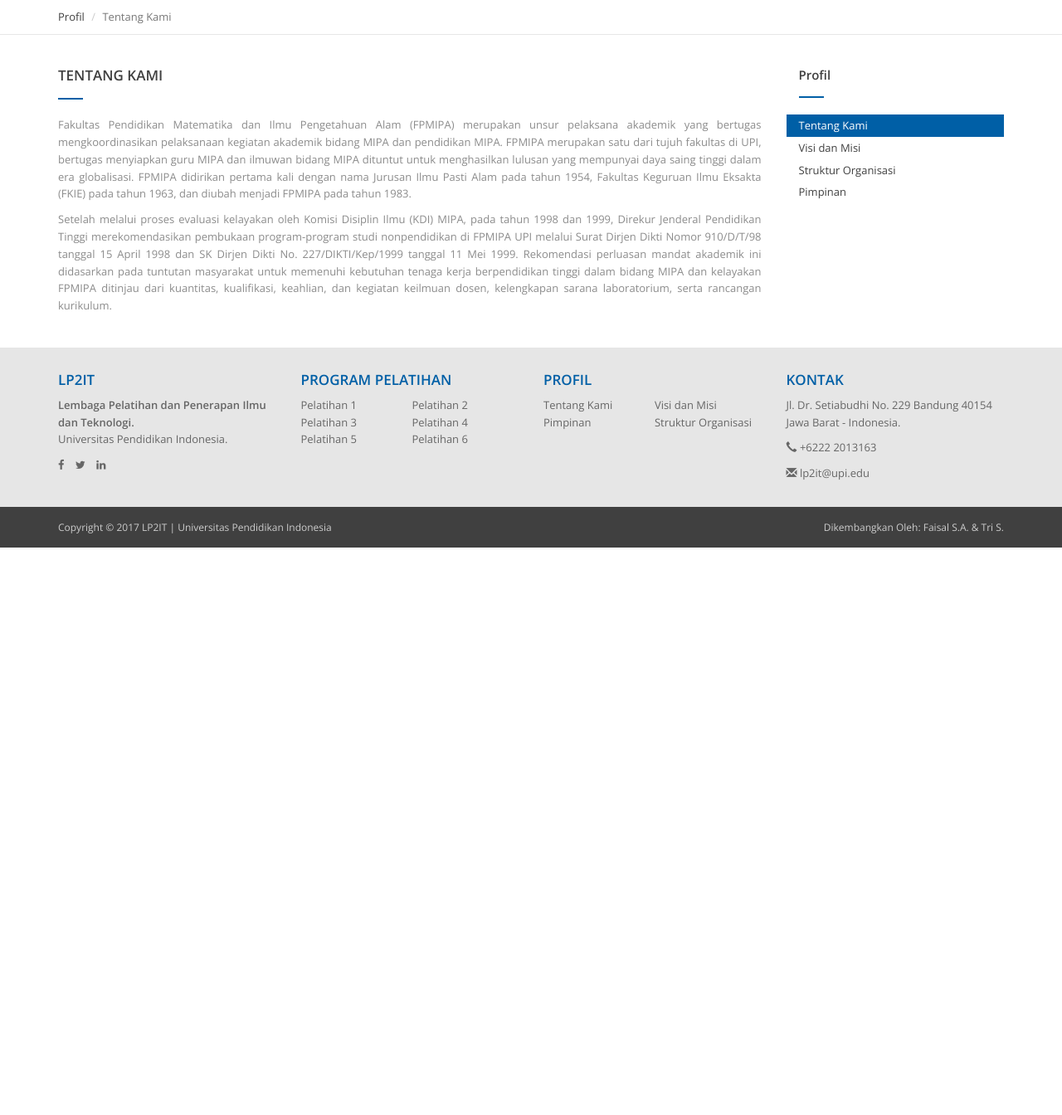
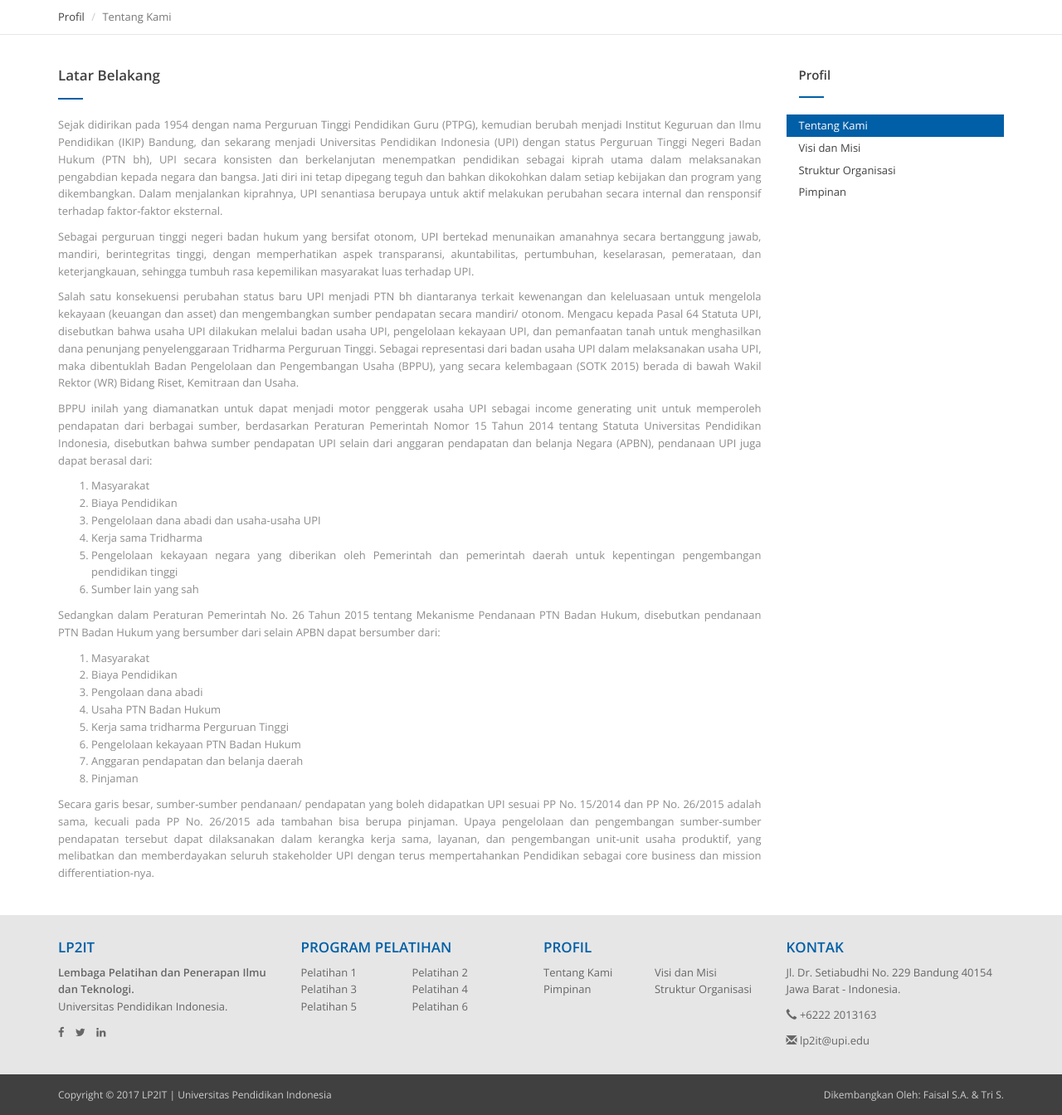
Before and after one commit to faisalsyfl/LPPIT, a CodeIgniter app: page /LPPIT/Profil in a window 1280 px wide. Shown: the part 99-1443 px from the top of the page at 83% size. Before the commit the page ends 759 px from the top, so only its background shows below. Run offline with CodeIgniter, Linux system fonts and the light colour scheme.

Commit message:
New push

```diff
--- a/application/config/autoload.php
+++ b/application/config/autoload.php
@@ -132,4 +132,4 @@
 |
 |	$autoload['model'] = array('first_model' => 'first');
 */
-$autoload['model'] = array('Pelatihan','Berita');
+$autoload['model'] = array('Pelatihan','News');
--- a/application/config/routes.php
+++ b/application/config/routes.php
@@ -50,7 +50,6 @@
 |		my-controller/my-method	-> my_controller/my_method
 */
 $route['default_controller'] = 'Home';
-$route['Berita'] = 'Home/berita';
 $route['Kontak'] = 'Home/kontak';
 $route['Admin/barang/(:any)/Edit'] = 'Admin/viewEdit/$1';
 $route['404_override'] = '';
--- a/application/controllers/Home.php
+++ b/application/controllers/Home.php
@@ -28,11 +28,6 @@
 		$this->load->view('profil');
 		$this->load->view('templates/footer');
 	}
-	public function berita(){
-		$this->load->view('templates/header');
-		$this->load->view('berita');
-		$this->load->view('templates/footer');
-	}
 	public function kontak(){
 		$this->load->view('templates/header');
 		$this->load->view('kontak');
--- a/application/models/Berita.php
+++ b/application/models/News.php
@@ -1,7 +1,7 @@
 <?php
 defined('BASEPATH') OR exit('No direct script access allowed');
 
-class Berita extends CI_Model {
+class News extends CI_Model {
 
 	public $tableName;
 
--- a/application/models/Pelatihan.php
+++ b/application/models/Pelatihan.php
@@ -20,6 +20,7 @@
 	}
 	public function insert($data){
 		$this->db->insert($this->tableName,$data);
+
 	}
 
 }
--- a/application/views/profil/profil.php
+++ b/application/views/profil/profil.php
@@ -16,12 +16,35 @@
     <div class="container">
         <div class="row">
             <section class="page col-sm-9">
-                <h2 class="page-title">TENTANG KAMI</h2>
+                <h2 class="page-title">Latar Belakang</h2>
                 <div class="entry text-justify">
-                    <p>Fakultas Pendidikan Matematika dan Ilmu Pengetahuan Alam (FPMIPA) merupakan unsur pelaksana akademik yang bertugas mengkoordinasikan pelaksanaan kegiatan akademik bidang MIPA dan pendidikan MIPA. FPMIPA merupakan satu dari tujuh fakultas di UPI, bertugas menyiapkan guru MIPA dan ilmuwan bidang MIPA dituntut untuk menghasilkan lulusan yang mempunyai daya saing tinggi dalam era globalisasi. FPMIPA didirikan pertama kali dengan nama Jurusan Ilmu Pasti Alam pada tahun 1954, Fakultas Keguruan Ilmu Eksakta (FKIE) pada tahun 1963, dan diubah menjadi FPMIPA pada tahun 1983.</p>
+                    <p>Sejak didirikan pada 1954 dengan nama Perguruan Tinggi Pendidikan Guru (PTPG), kemudian berubah menjadi Institut Keguruan dan Ilmu Pendidikan (IKIP) Bandung, dan sekarang menjadi Universitas Pendidikan Indonesia (UPI) dengan status Perguruan Tinggi Negeri Badan Hukum (PTN bh), UPI secara konsisten dan berkelanjutan menempatkan pendidikan sebagai kiprah utama dalam melaksanakan pengabdian kepada negara dan bangsa. Jati diri ini tetap dipegang teguh dan bahkan dikokohkan dalam setiap kebijakan dan program yang dikembangkan. Dalam menjalankan kiprahnya, UPI senantiasa berupaya untuk aktif melakukan perubahan secara internal dan rensponsif terhadap faktor-faktor eksternal.</p>
 
-                    <p>Setelah melalui proses evaluasi kelayakan oleh Komisi Disiplin Ilmu (KDI) MIPA, pada tahun 1998 dan 1999, Direkur Jenderal Pendidikan Tinggi merekomendasikan pembukaan program-program studi nonpendidikan di FPMIPA UPI melalui Surat Dirjen Dikti Nomor 910/D/T/98 tanggal 15 April 1998 dan SK Dirjen Dikti No. 227/DIKTI/Kep/1999 tanggal 11 Mei 1999. Rekomendasi perluasan mandat akademik ini didasarkan pada tuntutan masyarakat untuk memenuhi kebutuhan tenaga kerja berpendidikan tinggi dalam bidang MIPA dan kelayakan FPMIPA ditinjau dari kuantitas, kualifikasi, keahlian, dan kegiatan keilmuan dosen, kelengkapan sarana laboratorium, serta rancangan kurikulum.</p>
+                    <p>Sebagai perguruan tinggi negeri badan hukum yang bersifat otonom, UPI bertekad menunaikan amanahnya secara bertanggung jawab, mandiri, berintegritas tinggi, dengan memperhatikan aspek transparansi, akuntabilitas, pertumbuhan, keselarasan, pemerataan, dan keterjangkauan, sehingga tumbuh rasa kepemilikan masyarakat luas terhadap UPI.</p>
 
+                    <p>Salah satu konsekuensi perubahan status baru UPI menjadi PTN bh diantaranya terkait kewenangan dan keleluasaan untuk mengelola kekayaan (keuangan dan asset) dan mengembangkan sumber pendapatan secara mandiri/ otonom. Mengacu kepada Pasal 64 Statuta UPI, disebutkan bahwa usaha UPI dilakukan melalui badan usaha UPI, pengelolaan kekayaan UPI, dan pemanfaatan tanah untuk menghasilkan dana penunjang penyelenggaraan Tridharma Perguruan Tinggi. Sebagai representasi dari badan usaha UPI dalam melaksanakan usaha UPI, maka dibentuklah Badan Pengelolaan dan Pengembangan Usaha (BPPU), yang secara kelembagaan (SOTK 2015) berada di bawah Wakil Rektor (WR) Bidang Riset, Kemitraan dan Usaha.</p>
+
+                    <p>BPPU inilah yang diamanatkan untuk dapat menjadi motor penggerak usaha UPI sebagai income generating unit untuk memperoleh pendapatan dari berbagai sumber, berdasarkan Peraturan Pemerintah Nomor 15 Tahun 2014 tentang Statuta Universitas Pendidikan Indonesia, disebutkan bahwa sumber pendapatan UPI selain dari anggaran pendapatan dan belanja Negara (APBN), pendanaan UPI juga dapat berasal dari:</p>
+                    <ol>
+                        <li>Masyarakat</li>
+                        <li>Biaya Pendidikan</li>
+                        <li>Pengelolaan dana abadi dan usaha-usaha UPI</li>
+                        <li>Kerja sama Tridharma</li>
+                        <li>Pengelolaan kekayaan negara yang diberikan oleh Pemerintah dan pemerintah daerah untuk kepentingan pengembangan pendidikan tinggi</li>
+                        <li>Sumber lain yang sah</li>
+                    </ol>
+                    <p>Sedangkan dalam Peraturan Pemerintah No. 26 Tahun 2015 tentang Mekanisme Pendanaan PTN Badan Hukum, disebutkan pendanaan PTN Badan Hukum yang bersumber dari selain APBN dapat bersumber dari:</p>
+                    <ol>
+                        <li>Masyarakat</li>
+                        <li>Biaya Pendidikan</li>
+                        <li>Pengolaan dana abadi</li>
+                        <li>Usaha PTN Badan Hukum</li>
+                        <li>Kerja sama tridharma Perguruan Tinggi</li>
+                        <li>Pengelolaan kekayaan PTN Badan Hukum</li>
+                        <li>Anggaran pendapatan dan belanja daerah</li>
+                        <li>Pinjaman</li>
+                    </ol>
+                    <p>Secara garis besar, sumber-sumber pendanaan/ pendapatan yang boleh didapatkan UPI sesuai PP No. 15/2014 dan PP No. 26/2015 adalah sama, kecuali pada PP No. 26/2015 ada tambahan bisa berupa pinjaman. Upaya pengelolaan dan pengembangan sumber-sumber pendapatan tersebut dapat dilaksanakan dalam kerangka kerja sama, layanan, dan pengembangan unit-unit usaha produktif, yang melibatkan dan memberdayakan seluruh stakeholder UPI dengan terus mempertahankan Pendidikan sebagai core business dan mission differentiation-nya. </p>
                 </div>
             </section>
             <aside class="sidebar col-sm-3">
```
Also changed, not shown: application/controllers/Admin.php (+5 -5 lines), application/controllers/Berita.php (added, +17 -0 lines), application/views/profil/visimisi.php (+9 -9 lines), application/views/viewBerita.php (added, +45 -0 lines).
